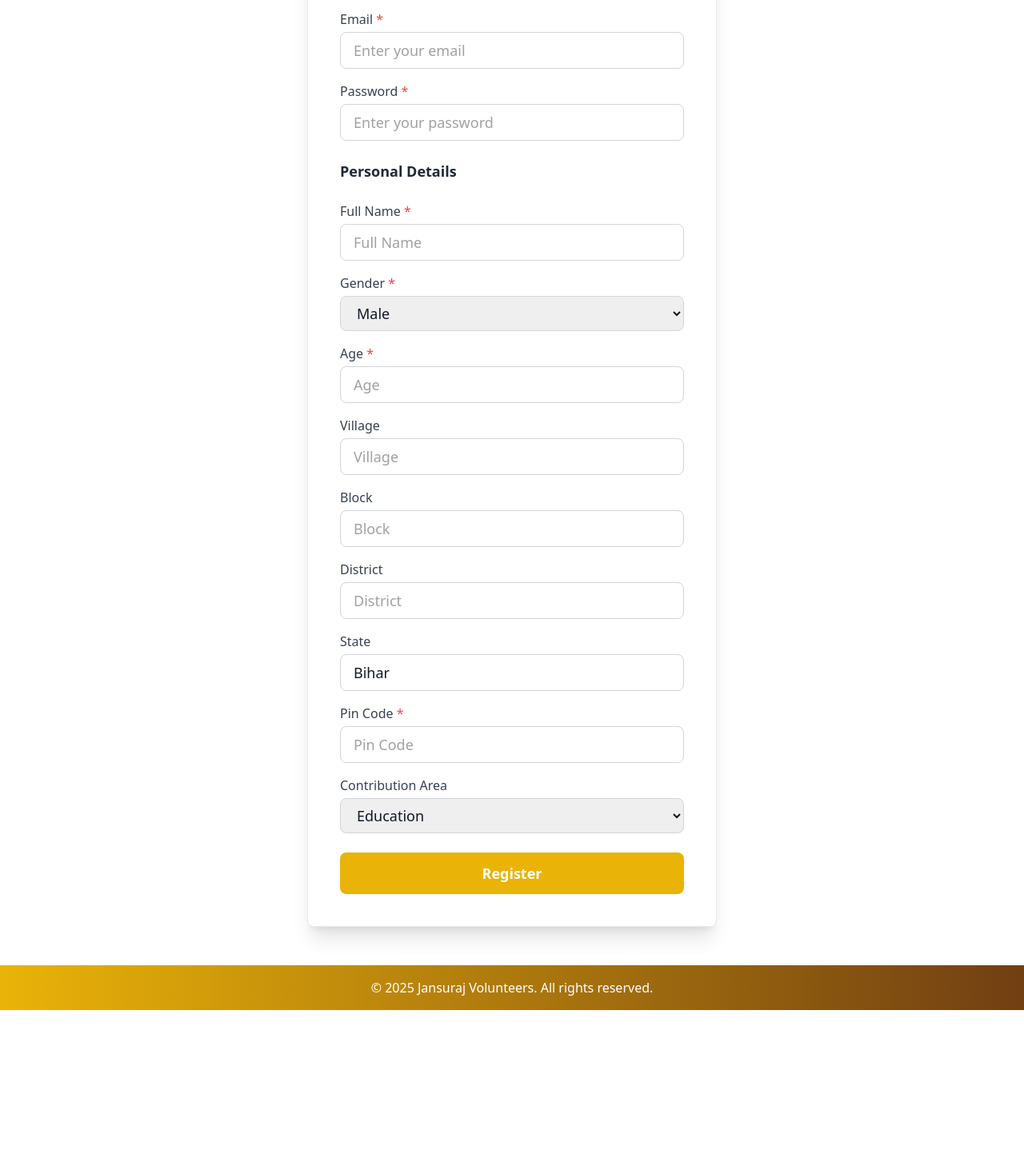
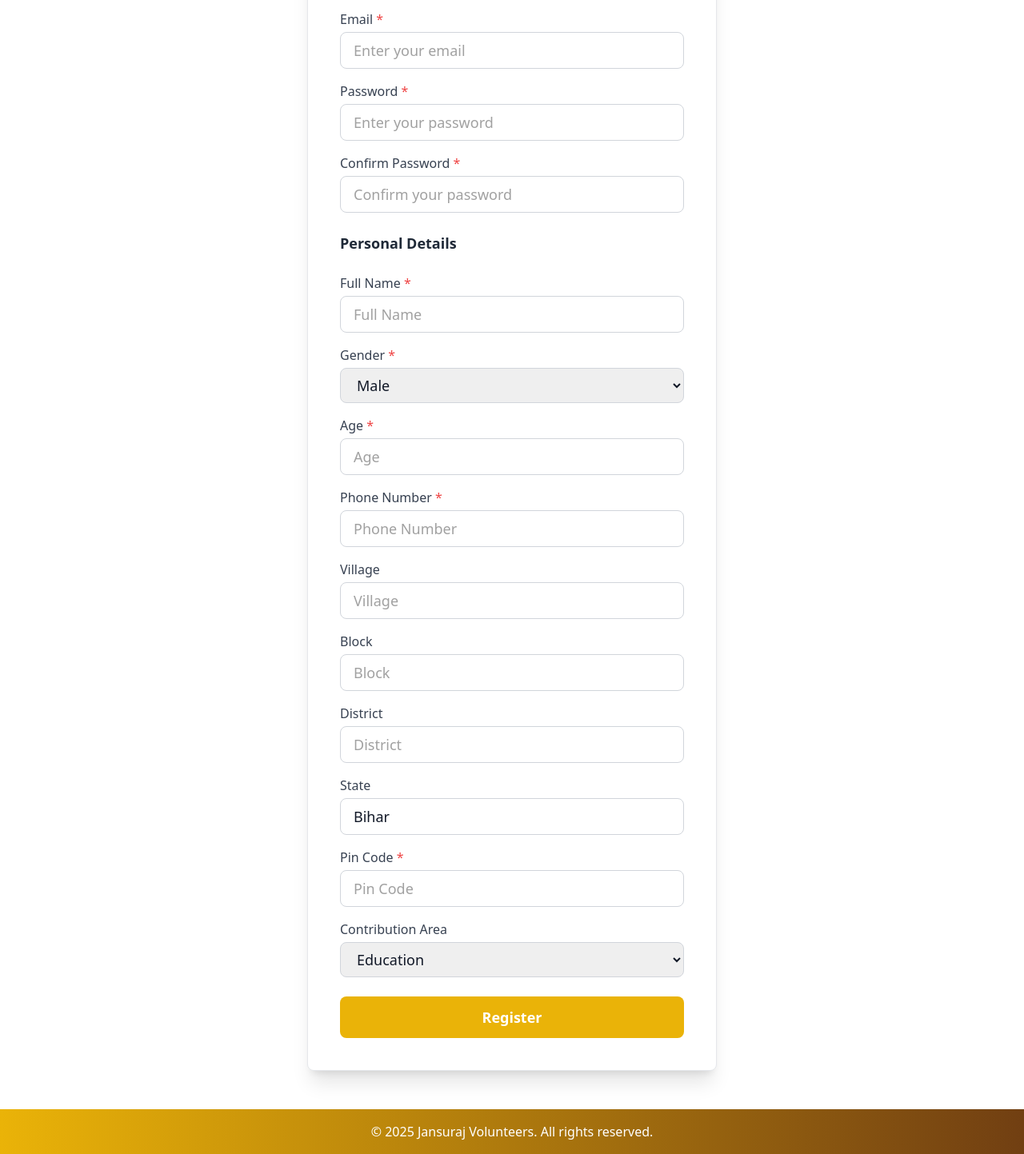
Before and after one commit to bitunishant/jansurajVolunteers, a Django app: page /register/ in a window 1280 px wide. Shown: the part 441-1884 px from the top of the page at 80% size. Before the commit the page ends 1704 px from the top, so only its background shows below. Run offline with Django 5.2, Linux system fonts and the light colour scheme; some libraries are stand-ins or nearby versions.

Commit message:
added some new feature

```diff
--- a/volunteers/forms.py
+++ b/volunteers/forms.py
@@ -24,12 +24,29 @@ class UserRegistrationForm(forms.ModelForm):
         "class": "input w-full border border-gray-300 rounded-lg px-4 py-2 text-lg focus:outline-none focus:ring-2 focus:ring-yellow-500 focus:border-yellow-500",
         "placeholder": "Enter your password"
     }))
+    confirm_password = forms.CharField(widget=forms.PasswordInput(attrs={
+        "class": "input w-full border border-gray-300 rounded-lg px-4 py-2 text-lg focus:outline-none focus:ring-2 focus:ring-yellow-500 focus:border-yellow-500",
+        "placeholder": "Confirm your password"
+    }))
 
     class Meta:
         model = User
         fields = ['username', 'email', 'password']
 
+    def clean(self):
+        cleaned_data = super().clean()
+        password = cleaned_data.get("password")
+        confirm_password = cleaned_data.get("confirm_password")
+
+        if password and confirm_password and password != confirm_password:
+            raise forms.ValidationError("Passwords do not match")
+
+
 class UserProfileForm(forms.ModelForm):
+    phone_number = forms.CharField(widget=forms.TextInput(attrs={
+        'class': "input w-full border border-gray-300 rounded-lg px-4 py-2 text-lg focus:outline-none focus:ring-2 focus:ring-yellow-500 focus:border-yellow-500",
+        'placeholder': 'Phone Number'
+    }))
     gender = forms.ChoiceField(choices=GENDER_CHOICES, widget=forms.Select(attrs={
         'class': "input w-full border border-gray-300 rounded-lg px-4 py-2 text-lg focus:outline-none focus:ring-2 focus:ring-yellow-500 focus:border-yellow-500"
     }))
@@ -39,7 +56,7 @@ class UserProfileForm(forms.ModelForm):
 
     class Meta:
         model = UserProfile
-        fields = ['name', 'gender', 'age', 'village', 'block', 'district', 'state', 'pin_code', 'contribution_area']
+        fields = ['name', 'phone_number', 'gender', 'age', 'village', 'block', 'district', 'state', 'pin_code', 'contribution_area']
         widgets = {
             'name': forms.TextInput(attrs={
                 'class': "input w-full border border-gray-300 rounded-lg px-4 py-2 text-lg focus:outline-none focus:ring-2 focus:ring-yellow-500 focus:border-yellow-500",
--- a/volunteers/models.py
+++ b/volunteers/models.py
@@ -18,6 +18,7 @@ class UserProfile(models.Model):
     name = models.CharField(max_length=100)
     gender = models.CharField(max_length=20)  # No choices here
     age = models.IntegerField()
+    phone_number = models.CharField(max_length=15, blank=True, null=True)  # New field added
     village = models.CharField(max_length=100)
     block = models.CharField(max_length=100)
     district = models.CharField(max_length=100)
--- a/volunteers/templates/navbar.html
+++ b/volunteers/templates/navbar.html
@@ -20,27 +20,27 @@
     <!-- Navigation Links -->
     <div id="nav-links" class="hidden md:flex space-x-6">
         {% if user.is_authenticated %}
-            <a href="{% url 'tasks' %}" class="text-white text-lg px-4 py-1 rounded-lg transition-all duration-200 hover:bg-yellow-500 hover:shadow-md">Assigned Tasks</a>
-            <a href="{% url 'profile' %}" class="text-white text-lg px-4 py-1 rounded-lg transition-all duration-200 hover:bg-yellow-500 hover:shadow-md">Profile</a>
-            <a href="{% url 'logout' %}" class="text-white text-lg px-4 py-1 rounded-lg transition-all duration-200 hover:bg-yellow-500 hover:shadow-md">Logout</a>
+            <a href="{% url 'tasks' %}" class="text-white text-lg px-4 py-1 rounded-lg transition-all duration-200 hover:underline hover:shadow-md">Assigned Tasks</a>
+            <a href="{% url 'profile' %}" class="text-white text-lg px-4 py-1 rounded-lg transition-all duration-200 hover:underline hover:shadow-md">Profile</a>
+            <a href="{% url 'logout' %}" class="text-white text-lg px-4 py-1 rounded-lg transition-all duration-200 hover:underline hover:shadow-md">Logout</a>
         {% else %}
-            <a href="{% url 'login' %}" class="text-white text-lg px-4 py-1 rounded-lg transition-all duration-200 hover:bg-yellow-500 hover:shadow-md">Login</a>
-            <a href="{% url 'register' %}" class="text-white text-lg px-4 py-1 rounded-lg transition-all duration-200 hover:bg-yellow-500 hover:shadow-md">Register</a>
+            <a href="{% url 'login' %}" class="text-white text-lg px-4 py-1 rounded-lg transition-all duration-200 hover:underline hover:shadow-md">Login</a>
+            <a href="{% url 'register' %}" class="text-white text-lg px-4 py-1 rounded-lg transition-all duration-200 hover:underline hover:shadow-md">Register</a>
         {% endif %}
     </div>
 
     <!-- Mobile Menu -->
     <div id="mobile-menu" class="hidden md:hidden absolute top-16 left-0 w-full bg-gray-900 bg-opacity-95 shadow-xl rounded-lg space-y-3 p-5 transition-all duration-300">
         {% if user.is_authenticated %}
-            <a href="{% url 'tasks' %}" class="block text-white text-lg px-4 py-2 rounded-lg hover:bg-yellow-600 transition-all duration-200">Assigned Tasks</a>
+            <a href="{% url 'tasks' %}" class="block text-white text-lg px-4 py-2 rounded-lg  transition-all duration-200">Assigned Tasks</a>
             <hr class="border-t border-gray-500">
-            <a href="{% url 'profile' %}" class="block text-white text-lg px-4 py-2 rounded-lg hover:bg-yellow-600 transition-all duration-200">Profile</a>
+            <a href="{% url 'profile' %}" class="block text-white text-lg px-4 py-2 rounded-lg transition-all duration-200">Profile</a>
             <hr class="border-t border-gray-500">
-            <a href="{% url 'logout' %}" class="block text-white text-lg px-4 py-2 rounded-lg hover:bg-yellow-600 transition-all duration-200">Logout</a>
+            <a href="{% url 'logout' %}" class="block text-white text-lg px-4 py-2 rounded-lg transition-all duration-200">Logout</a>
         {% else %}
-            <a href="{% url 'login' %}" class="block text-white text-lg px-4 py-2 rounded-lg hover:bg-yellow-600 transition-all duration-200">Login</a>
+            <a href="{% url 'login' %}" class="block text-white text-lg px-4 py-2 rounded-lg  transition-all duration-200">Login</a>
             <hr class="border-t border-gray-500">
-            <a href="{% url 'register' %}" class="block text-white text-lg px-4 py-2 rounded-lg hover:bg-yellow-600 transition-all duration-200">Register</a>
+            <a href="{% url 'register' %}" class="block text-white text-lg px-4 py-2 rounded-lg  transition-all duration-200">Register</a>
         {% endif %}
     </div>
 </nav>
--- a/volunteers/templates/profile.html
+++ b/volunteers/templates/profile.html
@@ -10,6 +10,7 @@
         <hr class="my-4 border-t-2 border-gray-300">
 
         <div class="grid grid-cols-1 md:grid-cols-2 gap-x-8 gap-y-4 text-lg font-medium text-gray-700">
+            <p><span class="font-semibold text-gray-900">Username:</span> {{ profile.user }}</p>
             <p><span class="font-semibold text-gray-900">Name:</span> {{ profile.name }}</p>
             <p><span class="font-semibold text-gray-900">Gender:</span> {{ profile.gender }}</p>
             <p><span class="font-semibold text-gray-900">Age:</span> {{ profile.age }}</p>
--- a/volunteers/templates/register.html
+++ b/volunteers/templates/register.html
@@ -38,6 +38,11 @@
                     {{ user_form.password }}
                     <p class="text-red-500 text-sm">{{ user_form.password.errors }}</p>
                 </div>
+                <div>
+                    <label class="block text-gray-700 font-medium mb-1">Confirm Password <span class="text-red-500">*</span></label>
+                    {{ user_form.confirm_password }}
+                    <p class="text-red-500 text-sm">{{ user_form.confirm_password.errors }}</p>
+                </div>
             </div>
 
             <h3 class="text-lg font-semibold text-gray-800">Personal Details</h3>
@@ -56,6 +61,11 @@
                     <label class="block text-gray-700 font-medium mb-1">Age <span class="text-red-500">*</span></label>
                     {{ profile_form.age }}
                     <p class="text-red-500 text-sm">{{ profile_form.age.errors }}</p>
+                </div>
+                <div>
+                    <label class="block text-gray-700 font-medium mb-1">Phone Number <span class="text-red-500">*</span></label>
+                    {{ profile_form.phone_number }}
+                    <p class="text-red-500 text-sm">{{ profile_form.phone_number.errors }}</p>
                 </div>
                 <div>
                     <label class="block text-gray-700 font-medium mb-1">Village</label>
@@ -92,7 +102,7 @@
 </div>
 
 <style>
-    input[type="text"], input[type="password"], input[type="email"], select {
+    input[type="text"], input[type="password"], input[type="email"], input[type="tel"], select {
         @apply w-full border border-gray-300 rounded-lg px-4 py-2 text-lg focus:outline-none focus:ring-2 focus:ring-yellow-500 focus:border-yellow-500;
     }
     input::placeholder {
@@ -102,21 +112,27 @@
 
 <script>
     document.getElementById("registrationForm").addEventListener("submit", function(event) {
-        let errors = false;
-        let fields = ["username", "email", "password", "age", "pin_code"];
+        let errors = [];
+        let fields = ["username", "email", "password", "confirm_password", "age", "pin_code", "phone_number"];
+        let password = document.querySelector(`[name="password"]`);
+        let confirmPassword = document.querySelector(`[name="confirm_password"]`);
+
         fields.forEach(field => {
             let input = document.querySelector(`[name="${field}"]`);
             if (input && input.value.trim() === "") {
-                errors = true;
-                input.classList.add("border-red-500");
-                let errorText = document.createElement("p");
-                errorText.className = "text-red-500 text-sm";
-                errorText.innerText = "This field is required";
-                input.parentNode.appendChild(errorText);
+                errors.push(`${field.replace('_', ' ')} is required`);
             }
         });
 
-        if (errors) event.preventDefault();
+        if (password.value !== confirmPassword.value) {
+            errors.push("Passwords do not match");
+        }
+
+        if (errors.length > 0) {
+            event.preventDefault(); // Prevent form submission
+            alert(errors.join("\n"));
+        }
     });
 </script>
+
 {% endblock %}
--- a/volunteers/views.py
+++ b/volunteers/views.py
@@ -9,22 +9,29 @@ from .forms import UserRegistrationForm, UserProfileForm,CustomAuthenticationFor
 def home(request):
     return render(request, 'home.html')
 
-# Register View
+from django.db import IntegrityError
+from django.contrib import messages
+
 def register(request):
     if request.method == 'POST':
         user_form = UserRegistrationForm(request.POST)
         profile_form = UserProfileForm(request.POST)
         if user_form.is_valid() and profile_form.is_valid():
-            user = user_form.save(commit=False)
-            user.set_password(user_form.cleaned_data['password'])  # Hash the password
-            user.save()
+            try:
+                user = user_form.save(commit=False)
+                user.set_password(user_form.cleaned_data['password'])
+                user.save()
 
-            profile = profile_form.save(commit=False)
-            profile.user = user  # Link profile to user
-            profile.save()
+                profile = profile_form.save(commit=False)
+                profile.user = user
+                profile.save()
 
-            login(request, user)  # Auto-login after registration
-            return redirect('home')
+                login(request, user)
+                return redirect('tasks')
+            except IntegrityError:
+                messages.error(request, "A user with this email already exists.")
+        else:
+            messages.error(request, "Please correct the errors below.")
     else:
         user_form = UserRegistrationForm()
         profile_form = UserProfileForm()
@@ -38,7 +45,7 @@ def user_login(request):
         if form.is_valid():
             user = form.get_user()
             login(request, user)
-            return redirect("tasks")  # Redirect to profile after login
+            return redirect("tasks")  # Redirect to tasks after login
     else:
         form = CustomAuthenticationForm()
 
```
Also changed, not shown: volunteers/migrations/0003_userprofile_phone_number.py (added).
